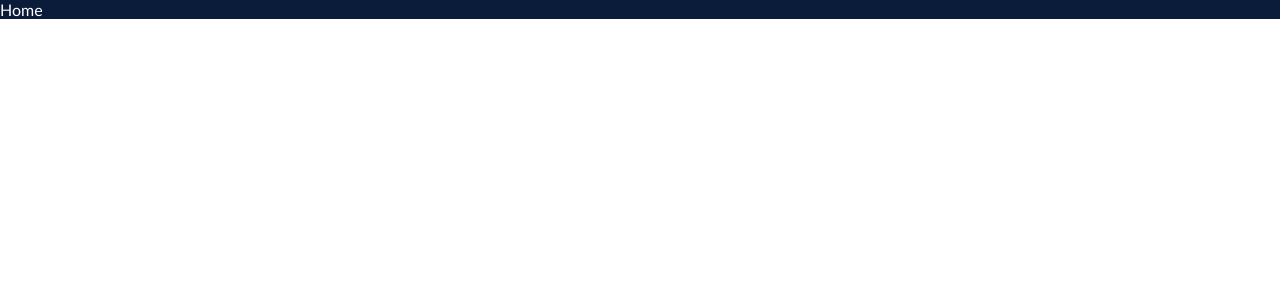
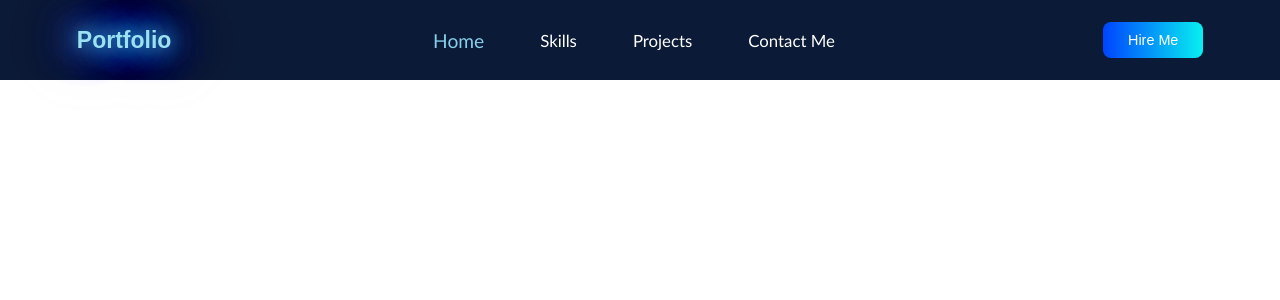
Before and after one commit to angalwarsupriya/supriya-portfolio, a React (Vite) app: page / in a window 1280 px wide. Shown: the top 300 px of the page. Built offline with nearby package versions, Linux system fonts and the light colour scheme.

Commit message:
added navbar best

```diff
--- a/src/App.jsx
+++ b/src/App.jsx
@@ -1,11 +1,11 @@
 import './App.css'
 
-import Home from './components/Home'
+import Navbar from './components/Navbar'
 function App() {
   return (
       <>
       <div className='container'>
-        <Home/>
+        <Navbar/>
       </div>
       </>
 
--- a/src/components/Home/index.jsx
+++ /dev/null
@@ -1,9 +0,0 @@
-import React from 'react'
-
-function Home() {
-  return (
-    <div>Home</div>
-  )
-}
-
-export default Home
--- /dev/null
+++ b/src/components/Navbar/index.css
@@ -0,0 +1,216 @@
+
+
+
+
+
+.glow {
+    font-size: 85px;
+    color: #9ce1f2;
+    text-align: center;
+    -webkit-animation: glow 1s ease-in-out infinite alternate;
+    -moz-animation: glow 1s ease-in-out infinite alternate;
+    animation: glow 1s ease-in-out infinite alternate;
+  }
+
+  @-webkit-keyframes glow {
+    from {
+      text-shadow: 0 0 10px #353ba5, 0 0 20px #2293b3, 0 0 30px #9200e6, 0 0 40px #4500e6, 0 0 50px #2d84cb, 0 0 60px #62d3c8, 0 0 70px #9aeeec;
+    }
+    to {
+      text-shadow: 0 0 20px #0bbec7, 0 0 30px #4deaff, 0 0 40px #4db5ff, 0 0 50px #2e62dd, 0 0 60px #654dff, 0 0 70px #b24dff, 0 0 80px #a41dde;
+    }
+  }
+
+/* --------- GLOWING BUTTON CSS ------------ */
+
+.glow-on-hover {
+    width: 90px;
+    height: 36px;
+    border: none;
+    outline: none;
+    color: #fff;
+    background: #b71010;
+    cursor: pointer;
+    position: relative;
+    z-index: 0;
+    border-radius: 10px;
+    background-color: #00ffd5;
+}
+
+.glow-on-hover:before {
+    content: '';
+    background: linear-gradient(45deg, #7541e3, #546dad, #77c0e4, #7deaea, #00ffd5, #002bff, #7a00ff, #75e3d5, #58d4cc);
+    position: absolute;
+    top: -2px;
+    left:-2px;
+    background-size: 400%;
+    z-index: -1;
+    filter: blur(5px);
+    width: calc(100% + 6px);
+    height: calc(100% + 6px);
+    animation: glowing 20s linear infinite;
+    opacity: 0;
+    transition: opacity .3s ease-in-out;
+    border-radius: 10px;
+}
+
+.glow-on-hover:active {
+    color: #f7f2f2
+}
+
+.glow-on-hover:active:after {
+    background: transparent;
+}
+
+.glow-on-hover:hover:before {
+    opacity: 1;
+}
+
+.glow-on-hover:after {
+    z-index: -1;
+    content: '';
+    position: absolute;
+    width: 100%;
+    height: 100%;
+    background:linear-gradient(90deg,#0044ff 0%, rgb(7, 240, 240) 100%);
+    left: 0;
+    top: 0;
+    border-radius: 10px;
+}
+
+@keyframes glowing {
+    0% { background-position: 0 0; }
+    50% { background-position: 400% 0; }
+    100% { background-position: 0 0; }
+}
+
+/* ----------------------------- */
+
+.nav-wrapper{
+    background-color:rgb(11, 26, 54);
+    height: 10vh;
+    width: 100vw;
+    padding-left: 6%;
+    padding-right: 6%;
+    position: fixed;
+    z-index: 3;
+}
+
+.nav-container{
+    max-width: 1300px;
+    height: 100%;
+    width: 100%;
+    display: flex;
+    align-items: center;
+    justify-content:space-between;
+}
+
+.logo{
+    width: 3rem;
+    height: auto;
+}
+
+.nav-container ul{
+    list-style-type: none;
+    display: flex;
+    align-items: center;
+    gap:0.5rem;
+
+}
+.nav-container li{
+    margin: 0 1.5rem;
+}
+.menu-item{
+    color: #fff;
+    font-size: 1.05rem;
+    font-weight: 500;
+    position: relative;
+    cursor: pointer;
+    text-decoration: none;
+}
+.logo{
+    font-size: 30px;
+    font-family: Papyrus, fantasy;
+
+}
+.menu-item::before{
+    content: " ";
+    width:2rem ;
+    height: 0.2rem;
+    border-radius: 0.5rem;
+    background:linear-gradient(90deg,#0044ff 0%, rgb(7, 240, 240) 100%);
+    position: absolute;
+    bottom: -1rem;
+    opacity: 0;
+    transform: translateX(-1.5rem);
+    transition: all 0.3s ease;
+}
+
+.menu-item:hover::before{
+    width: 100%;
+    transform: translateX(0);
+    opacity: 1;
+}
+.glow-on-hover{
+    font-size: 0.9rem;
+    font-weight: 500;
+    display: flex;
+    align-items: center;
+    justify-content: center;
+    border-radius: 0.5rem;
+    padding: 8px;
+    width: 100px;
+    border: none;
+    outline: 1.5 solid transparent;
+    background-image:linear-gradient(to right, #0044ff , rgb(7, 240, 240));
+    transition: all 0.3s ease;
+    color: #fff;
+    cursor: pointer;
+}
+.glow-on-hover:hover{
+  height: 50px;
+  width: 120px;
+}
+
+.nav-menu-btn{
+    padding: 6px;
+    border-radius:5px;
+    background-color: transparent;
+    color: white;
+    border:1px solid white;
+    outline: none;
+    cursor: pointer;
+}
+
+.nav-menu-btn:hover{
+    background:linear-gradient(90deg,#0044ff 0%, rgb(7, 240, 240) 100%);
+    border: none;
+}
+
+
+@media screen and (max-width:200px){
+  .nav-menu-btn{
+    font-size: 9px;
+    width: 40px;
+    margin-right: 10px;
+  }
+}
+@media  screen and (max-width:768px) {
+    .nav-container .ul-con{
+        display: none;
+    }
+    .glow-on-hover{
+        display: none;
+    }
+    .logo{
+        font-size: 16px;
+    }
+}
+@media  screen and (min-width:769px) {
+   .nav-menu-btn{
+    display: none;
+   }
+   .logo{
+    font-size: 23px;
+   }
+}
--- /dev/null
+++ b/src/components/Navbar/index.jsx
@@ -0,0 +1,60 @@
+import './index.css'
+import { LuMenu } from "react-icons/lu";
+import { MdOutlineHighlightOff } from "react-icons/md";
+import { useState } from 'react'
+
+
+const status = {
+    home:'HOME',
+    skills:"SKILLS",
+    projects:'PROJECTS',
+    contact:'CONTACT'
+}
+
+function Navbar() {
+    const [menuStatus, changeMenuStatus] = useState(false)
+
+    const [activeLinkStatus, changeActiveLink]= useState('HOME')
+
+    const changeMenuStatusFun  =()=>{
+        changeMenuStatus((preve)=> !preve)
+    }
+
+    const changeActiveLinkStatus = (status)=>{
+       changeActiveLink(status)
+    }
+
+    return (
+    <div className='nav-wrapper'>
+       <div className='nav-container'>
+           <h4 className='logo glow'>Portfolio</h4>
+            <ul className='ul-con'>
+                <li className='li'>
+                    <a href='#hero-section' className='menu-item' style={{color: activeLinkStatus===status.home ? 'skyblue' : 'white', fontSize:activeLinkStatus===status.home ? '1.2rem' : '1.05rem'}} onClick={() => changeActiveLinkStatus(status.home)}>Home</a>
+                </li>
+                <li className='li'>
+                    <a href='#skills-section' className='menu-item' style={{color: activeLinkStatus===status.skills ? 'skyblue' : 'white', fontSize:activeLinkStatus===status.skills ? '1.2rem' : '1.05rem'}} onClick={() => changeActiveLinkStatus(status.skills)}>Skills</a>
+                </li>
+                <li className='li'>
+                    <a href='#my-projects' className='menu-item' style={{color: activeLinkStatus===status.projects ? 'skyblue' : 'white', fontSize:activeLinkStatus===status.projects ? '1.2rem' : '1.05rem'}} onClick={() => changeActiveLinkStatus(status.projects)}>Projects</a>
+                </li>
+                <li className='li'>
+                    <a href='#contact-section' className='menu-item' style={{color: activeLinkStatus===status.contact ? 'skyblue' : 'white', fontSize:activeLinkStatus===status.contact ? '1.2rem' : '1.05rem'}} onClick={() => changeActiveLinkStatus(status.contact)}>Contact Me</a>
+                </li>
+            </ul>
+
+            <button className='glow-on-hover'>Hire Me</button>
+
+            {menuStatus ?  <button className='nav-menu-btn' onClick={changeMenuStatusFun}>
+               <MdOutlineHighlightOff style={{fontSize:'20px'}}/>
+            </button> :
+            <button className='nav-menu-btn' onClick={changeMenuStatusFun}>
+                <LuMenu style={{fontSize:'20px'}}/>
+            </button>}
+
+       </div>
+    </div>
+  )
+}
+
+export default Navbar
```
Also changed, not shown: src/components/Home/index.css (deleted).
